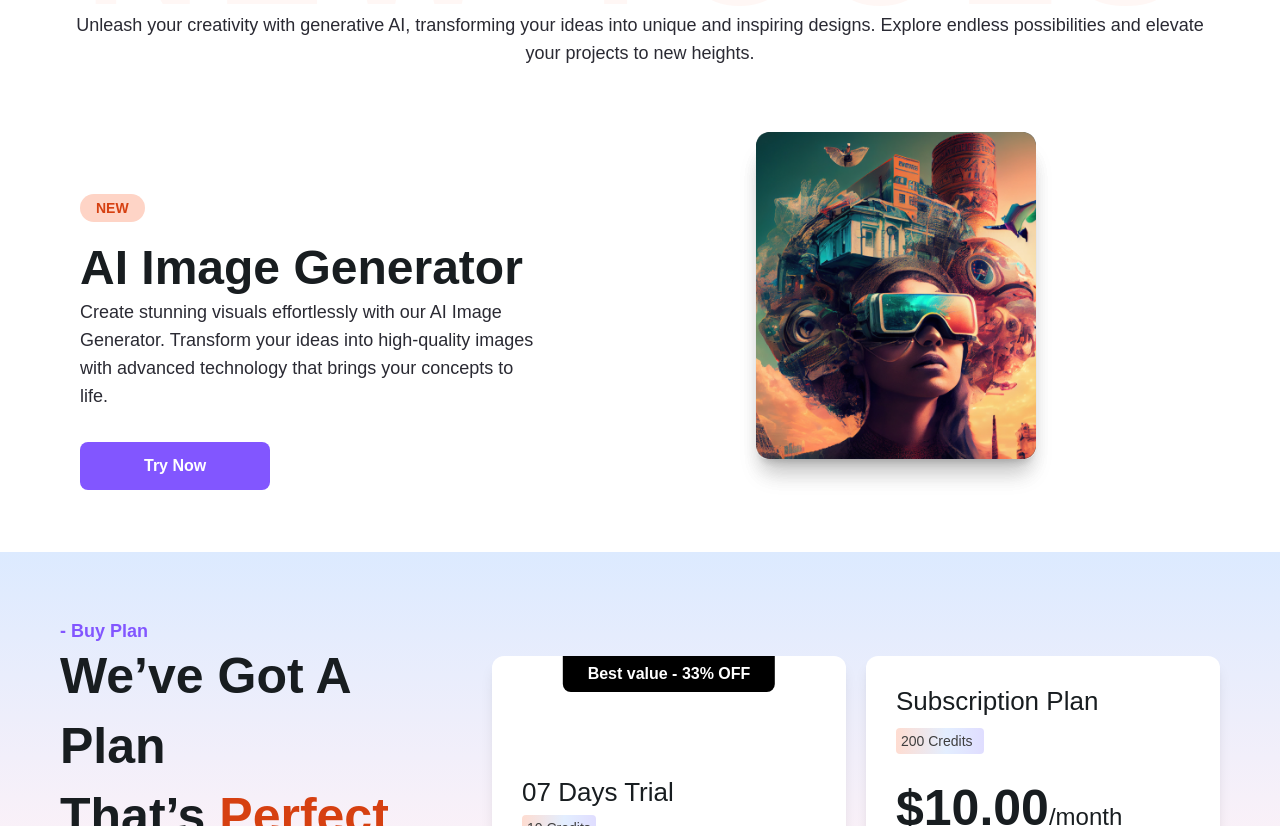
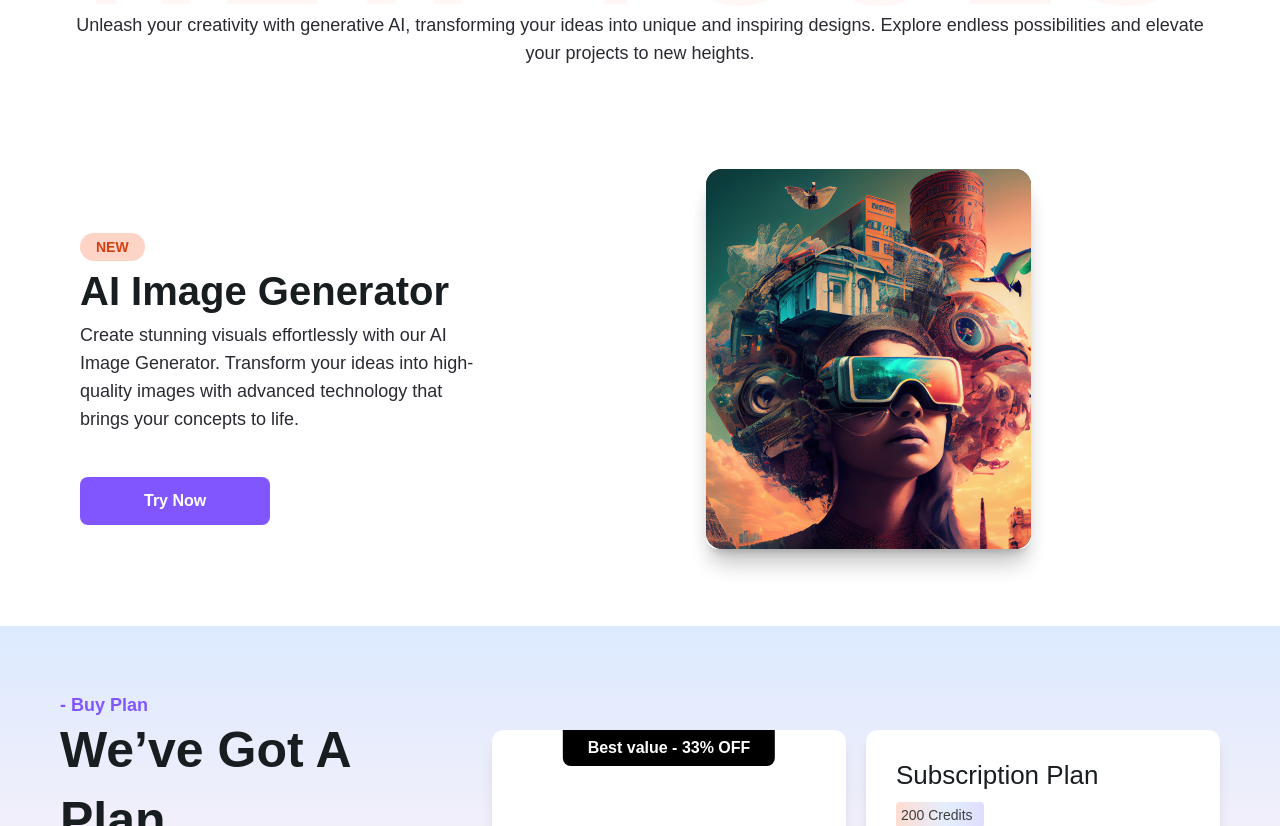
Before and after one commit to trusha97/ImageEditor, a Next.js app: page / in a window 1280 px wide. Shown: the part 2880-3706 px from the top of the page. Built offline with nearby package versions, Linux system fonts and the light colour scheme; a web font is replaced by a local one.

Commit message:
change css

```diff
--- a/src/page/BackgroundRemoveTool/EditingTools.jsx
+++ b/src/page/BackgroundRemoveTool/EditingTools.jsx
@@ -7,7 +7,7 @@ import React from 'react'
 const EditingTools = () => {
     return (
         <div>
-            <div className="bg-cover bg-center rounded-3xl lg:mx-12.5 mx-4 my-24.5"
+            <div className="bg-cover bg-center rounded-3xl lg:mx-12.5 mx-4 sm:my-24.5 my-20 mb-0"
                 style={{ backgroundImage: `url(${editingtoolbg.src})` }}>
                 <div className='text-center xl:text-left'>
                     {/* <div> */}
--- a/src/page/BackgroundRemoveTool/ImageGenerator.jsx
+++ b/src/page/BackgroundRemoveTool/ImageGenerator.jsx
@@ -5,18 +5,20 @@ import { motion } from "framer-motion";
 import Header from "@/Typography/header/Header";
 import Paragraph from "@/Typography/text/Paragraph";
 import Image from "next/image";
-import { Ai1, Ai2, Ai3, } from "@/utils/image";
+import { Ai1, Ai2, Ai3, note, obremover, sound, textspech, textspechimage } from "@/utils/image";
+
 const ImageGenerator = () => {
+    const [isHovered, setIsHovered] = useState(false);
     return (
-        <div>
+        <>
             <div
-                className="relative bg-cover bg-center rounded-[30px] lg:mx-12 mx-3.5 my-10 py-20 px-6 text-center overflow-hidden"
+                class="relative bg-cover bg-center rounded-[30px] lg:mx-12 mx-3.5 my-10 sm:py-20 pt-0 px-6 text-center overflow-hidden"
             >
                 <div className="absolute inset-0 flex items-center justify-center">
                     <Header
                         level={2}
                         text="NEW TOOLS"
-                        className=" xl:text-[160px] md:text-[100px] text-[50px] sm:block hidden !font-bold text-[var(--litesceen)] opacity-30 tracking-widest select-none"
+                        className=" xl:text-[160px] md:text-[100px] sm:block hidden text-[50px] !font-bold text-[var(--litesceen)] opacity-30 tracking-widest select-none"
                     />
                 </div>
 
@@ -33,74 +35,73 @@ const ImageGenerator = () => {
             </div>
 
             <div className="flex flex-col xl:flex-row justify-between items-center lg:px-20 md:px-12 px-4 gap-12">
-  {/* Left Side (Text Section) */}
-  <div className="text-center xl:text-left max-w-[600px] mx-auto xl:mx-0">
-    <div className="mb-4">
+                <div className="xl:text-left text-center !mx-auto">
+                    <div className="xl:text-left text-center !mx-auto">
                         <button
                             type="button"
-        className="text-[var(--orange)] bg-[var(--liteorange)] rounded-[44px] px-4 py-1.5 font-bold text-sm leading-4"
+                            className=" text-[var(--orange)] bg-[var(--liteorange)] rounded-[44px] px-4 py-1.5 font-bold text-sm leading-4"
                         >
                             NEW
                         </button>
                     </div>
-
-    <Header
-      className="text-[var(--doubelblack)] md:text-5xl text-3xl font-bold leading-tight"
-      text="AI Image Generator"
-    />
-    <Paragraph
-      className="font-medium md:text-lg text-base text-center xl:text-left mx-auto xl:mx-0 text-[var(--paragraphtitle)] max-w-[563px] mt-4"
-      text="Create stunning visuals effortlessly with our AI Image Generator. Transform your ideas into high-quality images with advanced technology that brings your concepts to life."
-    />
+                    <Header className="text-[var(--doubelblack)] text-[40px] font-bold" text="AI Image Generator" />
+                    <Paragraph className="font-medium text-lg xl:text-left text-center !mx-auto  text-[var(--paragraphtitle)] !max-w-[563px]" text="Create stunning visuals effortlessly with our AI Image Generator. Transform your ideas into high-quality images with advanced technology that brings your concepts to life." />
                     <button
                         type="button"
                         disabled
-      className="mt-8 font-bold text-base leading-5 px-10 md:px-16 py-3.5 rounded-[var(--radius)] bg-[var(--btnbg)] text-[var(--white)]"
+                        className=" mt-11 font-bold text-base leading-5 px-16 py-3.5 rounded-[var(--radius)] bg-[var(--btnbg)] text-[var(--white)]"
                     >
                         Try Now
                     </button>
                 </div>
 
-  {/* Right Side (Images Section) */}
-  <div className="flex justify-center items-center xl:w-[738px] w-full h-auto">
-    <div className="relative group md:w-[500px] w-full h-[380px] md:h-[420px] flex justify-center">
+                <div className="flex justify-end items-center xl:w-[738px] w-full sm:h-[494px] h-[300px]">
+                    <div className="relative group xl:w-[664px] w-full sm:h-[420px] h-[290px] flex justify-center">
+
                         {/* Card 1 */}
-      <div className="absolute transition-all duration-500 ease-in-out group-hover:-rotate-6 group-hover:-translate-x-8">
+                        <div className="absolute transition-all duration-500 ease-in-out
+                    xl:group-hover:-translate-x-50
+                    sm:group-hover:-translate-x-30
+                    group-hover:-translate-x-15
+                    group-hover:-rotate-6">
                             <Image
                                 src={Ai1}
                                 alt="ai image1"
-          width={280}
-          height={340}
-          className="rounded-xl shadow-xl"
+
+                                height={380}
+                                className="rounded-xl shadow-xl md:w-[325px] sm:w-[250px] w-[197px]"
                             />
                         </div>
 
-      {/* Card 2 (Main Card) */}
+                        {/* Card 2 (middle - main card) */}
                         <div className="absolute transition-all duration-500 ease-in-out z-10">
                             <Image
                                 src={Ai2}
                                 alt="ai image2"
-          width={280}
-          height={340}
-          className="rounded-xl shadow-xl"
+                                height={380}
+                                className="rounded-xl shadow-xl md:w-[325px] sm:w-[250px] w-[197px]"
                             />
                         </div>
 
                         {/* Card 3 */}
-      <div className="absolute transition-all duration-500 ease-in-out group-hover:rotate-6 group-hover:translate-x-8">
+                        <div className="absolute transition-all duration-500 ease-in-out
+                    xl:group-hover:translate-x-50
+                    sm:group-hover:translate-x-30
+                    group-hover:translate-x-15
+                    group-hover:rotate-6">
                             <Image
                                 src={Ai3}
                                 alt="ai image3"
-          width={280}
-          height={340}
-          className="rounded-xl shadow-xl"
+                                height={380}
+                                className="rounded-xl shadow-xl md:w-[325px] sm:w-[250px] w-[197px]"
                             />
                         </div>
-    </div>
+
                     </div>
                 </div>
 
             </div>
+        </>
     )
 }
 
```
Lines whose indentation alone changed are shown as unchanged.
